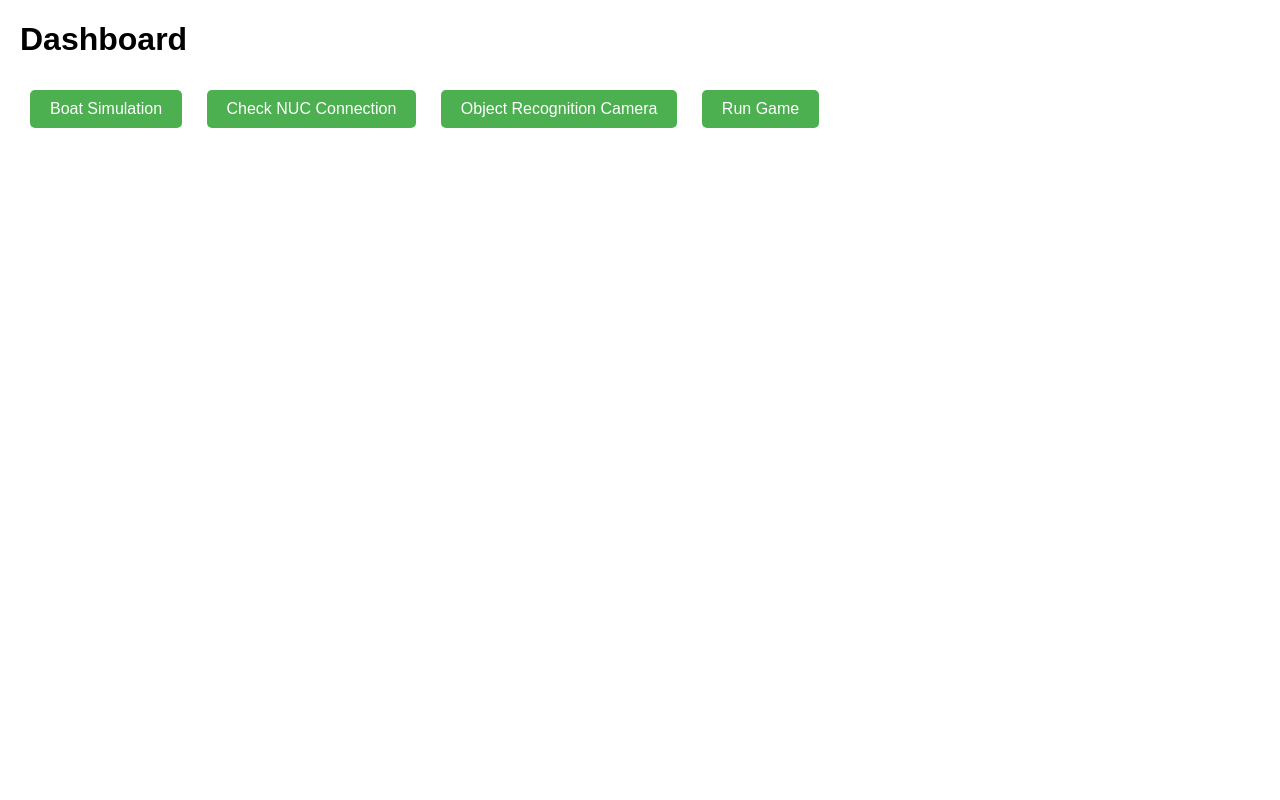
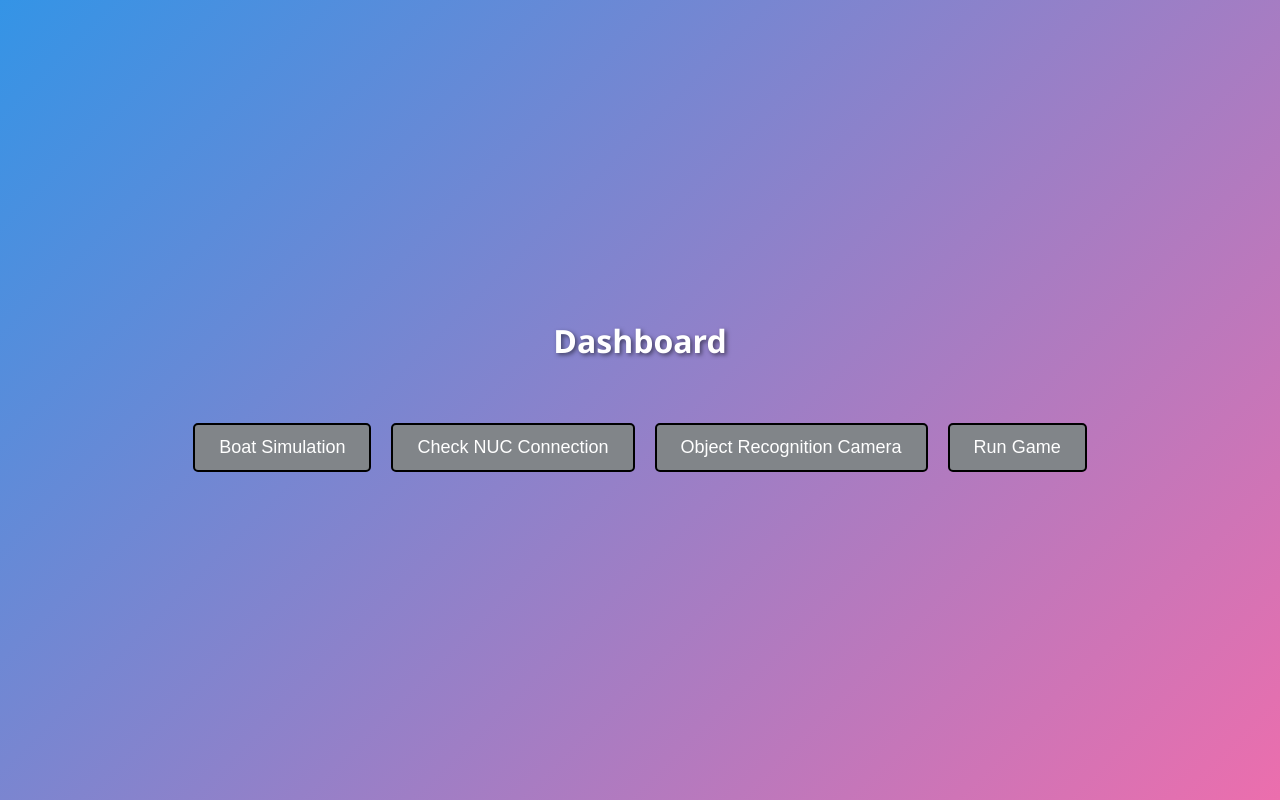
Before and after one commit to Road-Train/SolarBoat, a Flask app: page / in a window 1280 px wide. Run offline with Flask 3, Linux system fonts and the light colour scheme.

Commit message:
Update colors

```diff
--- a/src/Dashboard/templates/idea.html
+++ b/src/Dashboard/templates/idea.html
@@ -5,34 +5,58 @@
     <title>Dashboard</title>
     <style>
         body {
-            font-family: Arial, sans-serif;
-            margin: 20px;
+            font-family: 'Segoe UI', Tahoma, Geneva, Verdana, sans-serif;
+            margin: 0;
+            padding: 0;
+            background: linear-gradient(135deg, #3494e6, #ec6ead);
+            background-size: cover;
+            background-repeat: no-repeat;
+            height: 100vh;
+            display: flex;
+            flex-direction: column;
+            justify-content: center;
+            align-items: center;
+        }
+        h1 {
+            text-align: center;
+            color: #fff;
+            text-shadow: 2px 2px 4px rgba(0,0,0,0.5);
+        }
+        .button-container {
+            display: flex;
+            justify-content: center;
+            margin-top: 30px;
         }
         .button {
             display: inline-block;
-            padding: 10px 20px;
+            padding: 12px 24px;
             margin: 10px;
-            font-size: 16px;
+            font-size: 18px;
             cursor: pointer;
-            background-color: #4CAF50;
+            background-color: #818589;
             color: white;
-            border: none;
+            border: 2px solid #000000;
             border-radius: 5px;
             text-align: center;
             text-decoration: none;
+            transition: background-color 0.3s, border-color 0.3s, transform 0.2s;
         }
         .button:hover {
-            background-color: #45a049;
+            background-color: #3494e6;
+            border-color: #3494e6;
+            transform: scale(1.05);
         }
         #status {
             margin-top: 20px;
             font-size: 18px;
+            text-align: center;
+            color: #fff;
         }
     </style>
 </head>
 <body>
     <h1>Dashboard</h1>
-    <div>
+    <div class="button-container">
         <button class="button" onclick="linkToBoatSimulation()">Boat Simulation</button>
         <button class="button" onclick="checkNUCConnection()">Check NUC Connection</button>
         <button class="button" onclick="linkToObjectRecognition()">Object Recognition Camera</button>
@@ -42,43 +66,6 @@
 
     <script src="https://cdn.jsdelivr.net/npm/chart.js"></script>
     <script>
-        // JavaScript code for the Chart (example)
-        var ctx = document.getElementById('myChart').getContext('2d');
-        var myChart = new Chart(ctx, {
-            type: 'bar',
-            data: {
-                labels: ['Red', 'Blue', 'Yellow', 'Green', 'Purple', 'Orange'],
-                datasets: [{
-                    label: '# of Votes',
-                    data: [12, 19, 3, 5, 2, 3],
-                    backgroundColor: [
-                        'rgba(255, 99, 132, 0.2)',
-                        'rgba(54, 162, 235, 0.2)',
-                        'rgba(255, 206, 86, 0.2)',
-                        'rgba(75, 192, 192, 0.2)',
-                        'rgba(153, 102, 255, 0.2)',
-                        'rgba(255, 159, 64, 0.2)'
-                    ],
-                    borderColor: [
-                        'rgba(255, 99, 132, 1)',
-                        'rgba(54, 162, 235, 1)',
-                        'rgba(255, 206, 86, 1)',
-                        'rgba(75, 192, 192, 1)',
-                        'rgba(153, 102, 255, 1)',
-                        'rgba(255, 159, 64, 1)'
-                    ],
-                    borderWidth: 1
-                }]
-            },
-            options: {
-                scales: {
-                    y: {
-                        beginAtZero: true
-                    }
-                }
-            }
-        });
-
         // JavaScript functions for the buttons
         function linkToBoatSimulation() {
             window.location.href = 'boat_simulation.html'; // Replace with the actual link to the boat simulation
@@ -90,10 +77,10 @@
             let statusDiv = document.getElementById('status');
             if (isConnected) {
                 statusDiv.innerHTML = "NUC is connected.";
-                statusDiv.style.color = "green";
+                statusDiv.style.color = "#90EE90";
             } else {
                 statusDiv.innerHTML = "NUC is not connected.";
-                statusDiv.style.color = "red";
+                statusDiv.style.color = "#FFCCCB";
             }
         }
 
@@ -103,11 +90,11 @@
             let statusDiv = document.getElementById('status');
             if (isConnected) {
                 statusDiv.innerHTML = "Camera is connected.";
-                statusDiv.style.color = "green";
+                statusDiv.style.color = "#90EE90";
                 window.location.href = 'object_recognition_camera.html'; // Replace with the actual link to the object recognition camera
             } else {
                 statusDiv.innerHTML = "Camera is not connected.";
-                statusDiv.style.color = "red";
+                statusDiv.style.color = "#FFCCCB";
             }
         }
 
--- a/src/Game/game.py
+++ b/src/Game/game.py
@@ -73,8 +73,19 @@ def show_intro(screen, font):
         "Use the right thumbstick to also move the player.",
         "Press 'Circle' to show quit confirmation.",
         "Press 'Cross' to confirm quit.",
-        "Press any button to start."
+        "Press any buttons to start."
     ]
+
+    #waiting = True
+    #while waiting:
+    #    for event in pygame.event.get():
+    #        if event.type == pygame.KEYDOWN:
+    #            if event.key == pygame.K_SPACE:
+    #                waiting = False
+    #        elif event.type == pygame.QUIT:
+    #            pygame.quit()
+    #            exit()
+
     y_offset = 100
     for instruction in instructions:
         display_message(screen, instruction, font, WHITE, (50, y_offset))
```
